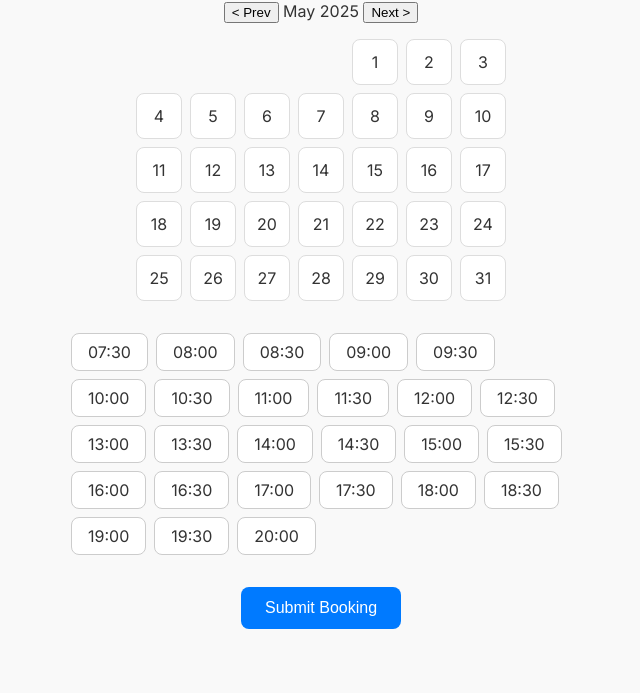
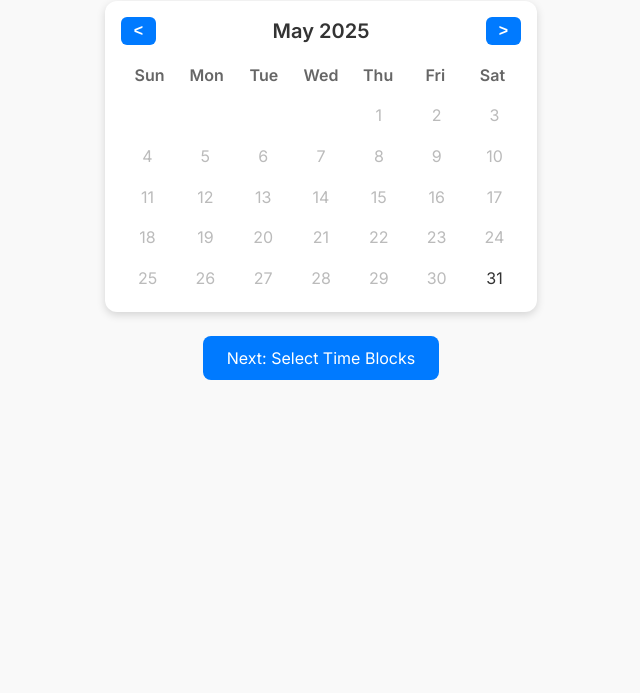
Before and after one commit to WenAw89/scheduler.github.io, a plain HTML site: page index.html in a window 1280 px wide. Shown: the part 107-800 px from the top of the page, without its empty margins (319-959 px from the left). Drawn offline with Linux system fonts and the light colour scheme.

Commit message:
Update index.html

```diff
--- a/index.html
+++ b/index.html
@@ -2,9 +2,9 @@
 <html lang="en">
 <head>
 <meta charset="UTF-8" />
-  <meta name="viewport" content="width=device-width, initial-scale=1.0" />
-  <title>Select Days and Time</title>
-  <link href="https://fonts.googleapis.com/css2?family=Inter:wght@400;600&display=swap" rel="stylesheet">
+<meta name="viewport" content="width=device-width, initial-scale=1" />
+<title>Select Booking Dates</title>
+<link href="https://fonts.googleapis.com/css2?family=Inter:wght@400;600&display=swap" rel="stylesheet" />
 <style>
   body {
     margin: 0;
@@ -16,66 +16,76 @@
     align-items: center;
     padding: 2rem;
   }
-
   h1 {
     font-size: 2rem;
     margin-bottom: 1rem;
   }
-
-    .calendar-controls {
+  .calendar-container {
+    max-width: 400px;
+    width: 100%;
+    background: white;
+    border-radius: 12px;
+    box-shadow: 0 3px 8px rgba(0,0,0,0.15);
+    padding: 1rem;
+  }
+  .calendar-header {
+    display: flex;
+    justify-content: space-between;
+    align-items: center;
     margin-bottom: 1rem;
   }
-
-    .calendar {
+  .calendar-header button {
+    background: #007aff;
+    border: none;
+    color: white;
+    font-weight: 600;
+    font-size: 1rem;
+    padding: 0.3rem 0.8rem;
+    border-radius: 6px;
+    cursor: pointer;
+  }
+  .calendar-header button:hover {
+    background: #005fcc;
+  }
+  .month-year {
+    font-size: 1.25rem;
+    font-weight: 700;
+  }
+  .weekdays {
     display: grid;
     grid-template-columns: repeat(7, 1fr);
-      gap: 0.5rem;
-      max-width: 500px;
-      margin-bottom: 2rem;
+    font-weight: 600;
+    color: #666;
+    margin-bottom: 0.5rem;
+    user-select: none;
   }
-
+  .weekdays div {
+    text-align: center;
+    padding: 0.25rem 0;
+  }
+  .days-grid {
+    display: grid;
+    grid-template-columns: repeat(7, 1fr);
+    gap: 0.3rem;
+  }
   .day {
-      padding: 0.75rem;
+    padding: 0.5rem 0;
     text-align: center;
-      background-color: #fff;
-      border: 1px solid #ddd;
-      border-radius: 0.5rem;
     cursor: pointer;
-      transition: background-color 0.2s, border 0.2s;
+    border-radius: 8px;
+    user-select: none;
   }
-
-    .day:hover {
-      background-color: #e0f0ff;
+  .day.disabled {
+    color: #bbb;
+    cursor: default;
   }
-
   .day.selected {
     background-color: #007aff;
-      color: #fff;
-      border-color: #007aff;
+    color: white;
+    font-weight: 700;
   }
-
-    .time-blocks {
-      display: flex;
-      flex-wrap: wrap;
-      gap: 0.5rem;
-      margin-bottom: 2rem;
-      max-width: 500px;
-    }
-
-    .time-block {
-      padding: 0.5rem 1rem;
-      background-color: #fff;
-      border: 1px solid #ccc;
-      border-radius: 0.5rem;
-      cursor: pointer;
-    }
-
-    .time-block.selected {
-      background-color: #007aff;
-      color: white;
-    }
-
   .next-button {
+    margin-top: 1.5rem;
     padding: 0.75rem 1.5rem;
     font-size: 1rem;
     background-color: #007aff;
@@ -84,111 +94,111 @@
     border-radius: 0.5rem;
     cursor: pointer;
     text-decoration: none;
+    display: inline-block;
   }
-
   .next-button:hover {
     background-color: #005fcc;
   }
 </style>
 </head>
 <body>
-  <h1>Select Days and Time Blocks</h1>
-  <div class="calendar-controls">
-    <button onclick="changeMonth(-1)" type="button">&lt; Prev</button>
-    <span id="monthLabel"></span>
-    <button onclick="changeMonth(1)" type="button">Next &gt;</button>
+
+<h1>Select One or More Booking Dates</h1>
+
+<div class="calendar-container">
+  <div class="calendar-header">
+    <button id="prev-month" aria-label="Previous month">&lt;</button>
+    <div class="month-year" id="month-year"></div>
+    <button id="next-month" aria-label="Next month">&gt;</button>
   </div>
-  <div class="calendar" id="calendar"></div>
+  <div class="weekdays">
+    <div>Sun</div><div>Mon</div><div>Tue</div><div>Wed</div><div>Thu</div><div>Fri</div><div>Sat</div>
+  </div>
+  <div class="days-grid" id="days-grid"></div>
+</div>
 
-  <div class="time-blocks" id="timeBlocks"></div>
-
-  <button class="next-button" onclick="redirectToGoogleForm()">Submit Booking</button>
+<a href="time.html" class="next-button" id="next-button">Next: Select Time Blocks</a>
 
 <script>
-    const calendar = document.getElementById('calendar');
-    const monthLabel = document.getElementById('monthLabel');
-    const timeBlocksContainer = document.getElementById('timeBlocks');
+  const daysGrid = document.getElementById('days-grid');
+  const monthYearLabel = document.getElementById('month-year');
+  const prevBtn = document.getElementById('prev-month');
+  const nextBtn = document.getElementById('next-month');
 
+  let selectedDates = JSON.parse(localStorage.getItem('selectedDates')) || [];
   let currentDate = new Date();
 
-    function createDayCell(date) {
-      const day = document.createElement('div');
-      day.className = 'day';
-      day.textContent = date.getDate();
-      day.dataset.date = date.toISOString().split('T')[0];
-
-      day.addEventListener('click', () => {
-        day.classList.toggle('selected');
-      });
-
-      return day;
+  function formatDate(date) {
+    return date.toISOString().split('T')[0];
   }
 
   function renderCalendar(date) {
-      calendar.innerHTML = '';
+    daysGrid.innerHTML = '';
     const year = date.getFullYear();
     const month = date.getMonth();
+
+    // Set month-year header
+    const monthNames = ['January','February','March','April','May','June','July','August','September','October','November','December'];
+    monthYearLabel.textContent = `${monthNames[month]} ${year}`;
+
+    // First day of month and total days
+    const firstDayOfMonth = new Date(year, month, 1);
+    const startingDay = firstDayOfMonth.getDay(); // 0=Sun,1=Mon...
     const daysInMonth = new Date(year, month + 1, 0).getDate();
-      const startDay = new Date(year, month, 1).getDay();
 
-      monthLabel.textContent = date.toLocaleString('default', { month: 'long', year: 'numeric' });
-
-      for (let i = 0; i < startDay; i++) {
+    // Fill leading empty cells for first week
+    for (let i = 0; i < startingDay; i++) {
       const emptyCell = document.createElement('div');
-        calendar.appendChild(emptyCell);
+      emptyCell.className = 'day disabled';
+      daysGrid.appendChild(emptyCell);
     }
 
-      for (let i = 1; i <= daysInMonth; i++) {
-        const dayDate = new Date(year, month, i);
-        calendar.appendChild(createDayCell(dayDate));
+    // Create day cells
+    for (let day = 1; day <= daysInMonth; day++) {
+      const dayCell = document.createElement('div');
+      dayCell.className = 'day';
+      dayCell.textContent = day;
+      const fullDate = new Date(year, month, day);
+      const fullDateString = formatDate(fullDate);
+      dayCell.dataset.date = fullDateString;
+
+      // Disable past days
+      const today = new Date();
+      today.setHours(0,0,0,0);
+      if(fullDate < today){
+        dayCell.classList.add('disabled');
+      } else {
+        // Highlight if selected
+        if (selectedDates.includes(fullDateString)) {
+          dayCell.classList.add('selected');
+        }
+        dayCell.addEventListener('click', () => {
+          if(dayCell.classList.contains('selected')){
+            dayCell.classList.remove('selected');
+            selectedDates = selectedDates.filter(d => d !== fullDateString);
+          } else {
+            selectedDates.push(fullDateString);
+            dayCell.classList.add('selected');
+          }
+          localStorage.setItem('selectedDates', JSON.stringify(selectedDates));
+        });
+      }
+      daysGrid.appendChild(dayCell);
     }
   }
 
-    function changeMonth(direction) {
-      currentDate.setMonth(currentDate.getMonth() + direction);
+  prevBtn.addEventListener('click', () => {
+    currentDate = new Date(currentDate.getFullYear(), currentDate.getMonth() - 1, 1);
     renderCalendar(currentDate);
-    }
+  });
 
-    function renderTimeBlocks() {
-      const times = [];
-      let hour = 7, minute = 30;
-      while (hour < 20 || (hour === 20 && minute === 0)) {
-        times.push(`${String(hour).padStart(2, '0')}:${String(minute).padStart(2, '0')}`);
-        minute += 30;
-        if (minute === 60) {
-          minute = 0;
-          hour += 1;
-        }
-      }
-      times.forEach(time => {
-        const block = document.createElement('div');
-        block.className = 'time-block';
-        block.textContent = time;
-        block.dataset.time = time;
-        block.onclick = () => {
-          block.classList.toggle('selected');
-        };
-        timeBlocksContainer.appendChild(block);
+  nextBtn.addEventListener('click', () => {
+    currentDate = new Date(currentDate.getFullYear(), currentDate.getMonth() + 1, 1);
+    renderCalendar(currentDate);
   });
-    }
-
-    function redirectToGoogleForm() {
-      const selectedDates = Array.from(document.querySelectorAll('.day.selected')).map(el => el.dataset.date);
-      const selectedTimes = Array.from(document.querySelectorAll('.time-block.selected')).map(el => el.dataset.time);
-      const formBaseUrl = "https://docs.google.com/forms/d/e/1FAIpQLSeei3yQ8YRVchlSk5gnQiVmcZTJKfGaf-O4m9fB72FjAqmudQ/viewform";
-      const params = new URLSearchParams();
-
-      // You can update entry numbers according to your form's actual field IDs
-      params.set("entry.1514384530", selectedDates.join(', ')); // Dates
-      params.set("entry.1883409824", selectedTimes.join(', ')); // Times
-
-      const finalUrl = `${formBaseUrl}?${params.toString()}`;
-      window.location.href = finalUrl;
-    }
-
 
   renderCalendar(currentDate);
-    renderTimeBlocks();
 </script>
+
 </body>
 </html>
```
Lines whose indentation alone changed are shown as unchanged.
